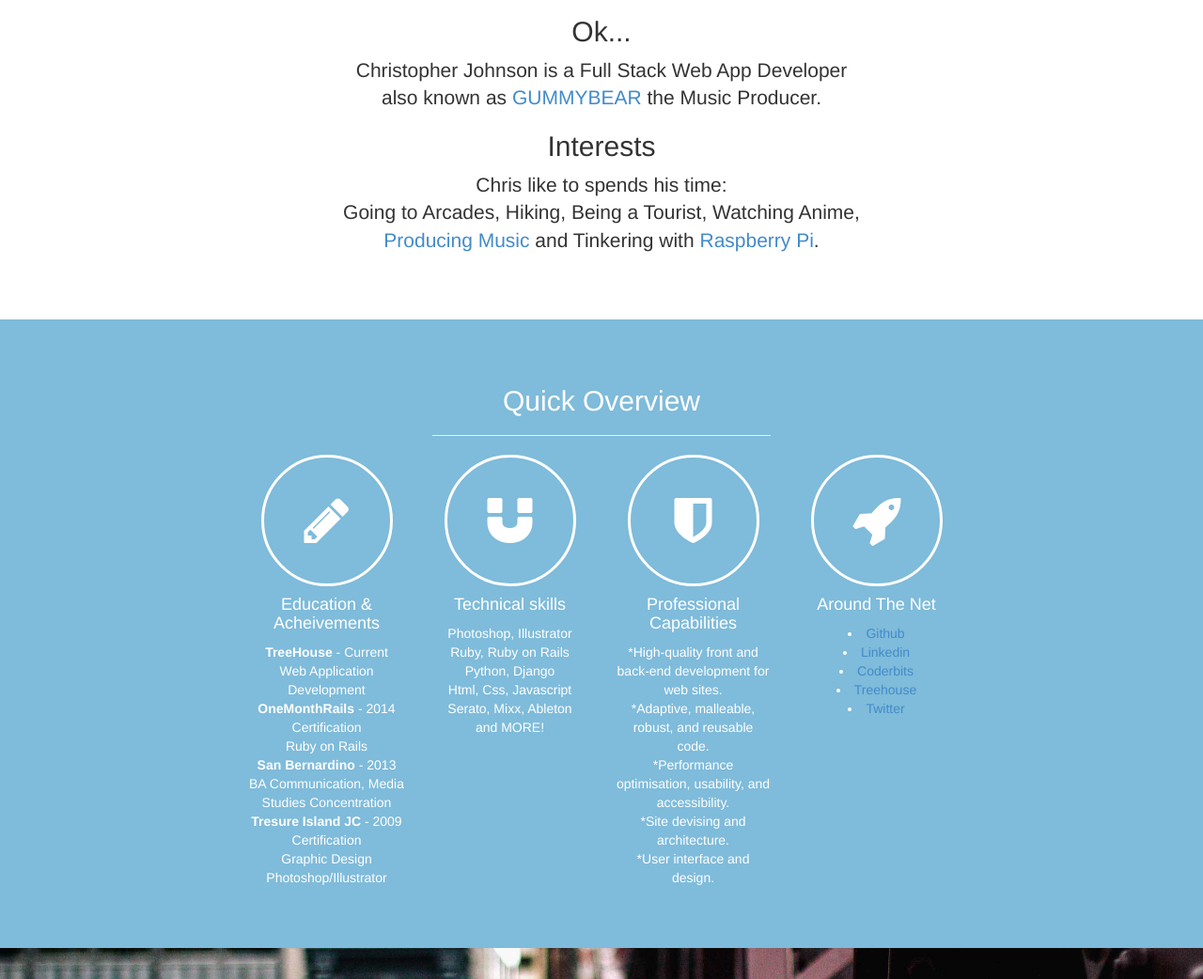
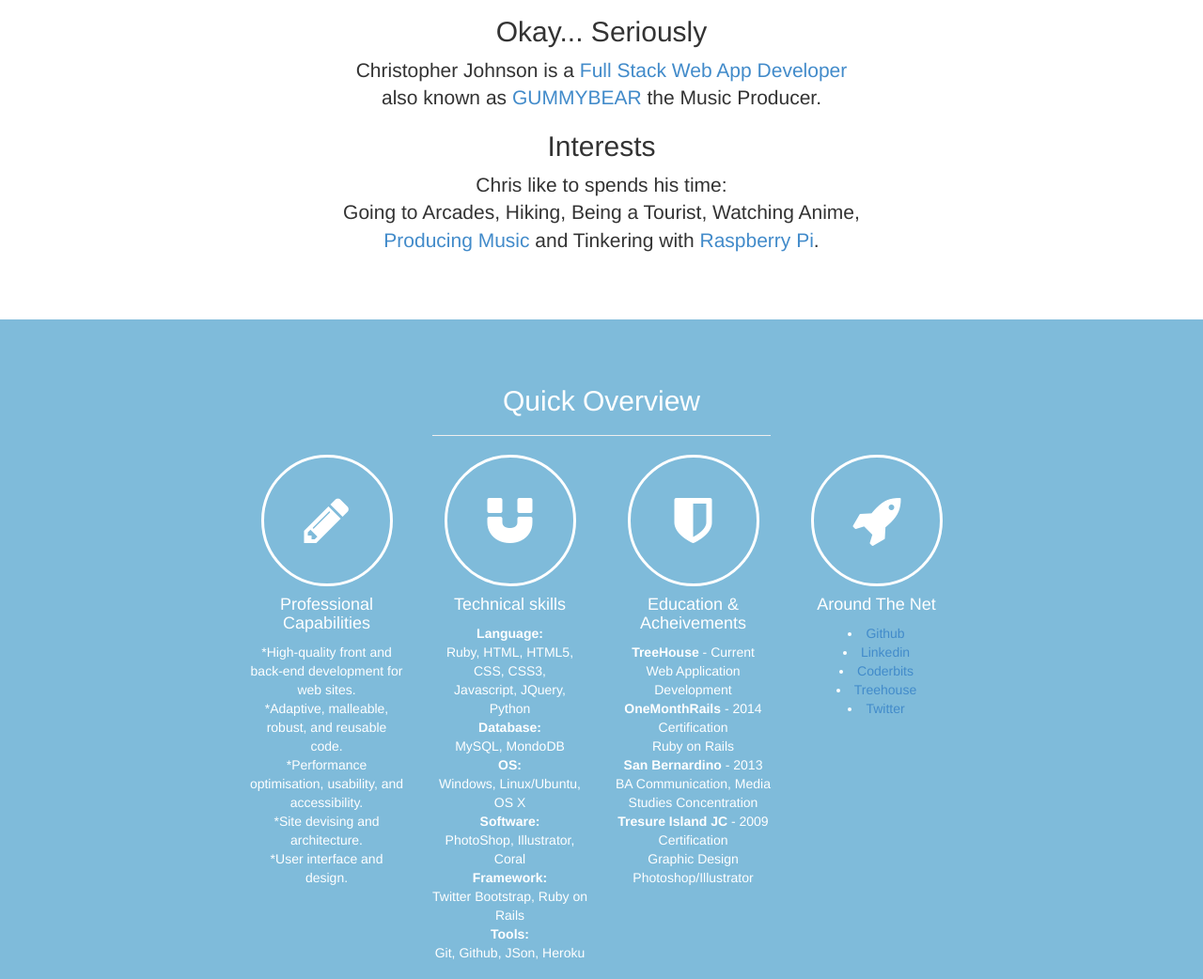
Before and after one commit to ChrisJohnson89/stylish-portfolio, a plain HTML site: page index.html in a window 1280 px wide. Shown: the part 1063-2105 px from the top of the page at 94% size. Drawn offline with Linux system fonts and the light colour scheme.

Commit message:
Add more buttons and funtionality

```diff
--- a/index.html
+++ b/index.html
@@ -38,6 +38,8 @@
           </li>
           <li><a href="#contact">Contact</a>
           </li>
+          <li><a href="img/resume.pdf">Resume</a>
+          </li>
       </ul>
   </div>
   <!-- /Side Menu -->
@@ -60,9 +62,9 @@
                   <h2>A little bit about Chris</h2>
                   <p class="lead">He's an upstanding citizen and friend of the community. Ultimate Fighting Championship contestant and Dungeon master, known for ruthlessly ripping up D&D character sheets without notice. He is the man who controls the black market on dragon pelts.
                   </p>
-                    <h2>Ok...</h2>
+                  <h2>Okay... Seriously</h2>
                    <p class="lead">
-                     Christopher Johnson is a Full Stack Web App Developer also known as <a href="https://soundcloud.com/gummy-bear">GUMMYBEAR</a> the Music Producer.
+                   Christopher Johnson is a <a href="#services">Full Stack Web App Developer</a> also known as <a href="https://soundcloud.com/gummy-bear">GUMMYBEAR</a> the Music Producer.
                    </p>
                   <h2>Interests</h2>
                   <p class="lead">
@@ -88,6 +90,37 @@
               <div class="col-md-2 col-md-offset-2 text-center">
                   <div class="service-item">
                      <i class="service-icon fa fa-pencil"></i>
+                     <h4>Professional Capabilities</h4>
+                     <p>*High-quality front and back-end development for web sites.<br>
+                      *Adaptive, malleable, robust, and reusable code.<br>
+                      *Performance optimisation, usability, and accessibility.<br>
+                      *Site devising and architecture.<br>
+                      *User interface and design.
+                     </p>
+                  </div>
+                </div>
+                <div class="col-md-2 text-center">
+                  <div class="service-item">
+                      <i class="service-icon fa fa-magnet"></i>
+                      <h4>Technical skills</h4>
+                        <p><b>Language:</b><br>
+                        Ruby, HTML, HTML5, CSS, CSS3,<br>
+                        Javascript, JQuery, Python<br>
+                        <b>Database:</b><br>
+                        MySQL, MondoDB<br>
+                        <b>OS:</b><br>
+                        Windows, Linux/Ubuntu, OS X<br>
+                        <b>Software:</b><br>
+                        PhotoShop, Illustrator, Coral<br>
+                        <b>Framework:</b><br>
+                        Twitter Bootstrap, Ruby on Rails<br>
+                        <b>Tools:</b><br>
+                        Git, Github, JSon, Heroku</p>
+                  </div>
+                </div>
+                <div class="col-md-2 text-center">
+                  <div class="service-item">
+                      <i class="service-icon fa fa-shield"></i>
                       <h4>Education & Acheivements</h4>
                       <p><b>TreeHouse</b> - Current<br>
                       Web Application Development
@@ -100,31 +133,6 @@
                       Certification<br>
                       Graphic Design
                       Photoshop/Illustrator<br></p>
-                    </div>
-                  </div>
-                  <div class="col-md-2 text-center">
-                    <div class="service-item">
-                        <i class="service-icon fa fa-magnet"></i>
-                        <h4>Technical skills</h4>
-                        <p>Photoshop, Illustrator<br>
-                        Ruby, Ruby on Rails<br>
-                        Python, Django<br>
-                        Html, Css, Javascript<br>
-                        Serato, Mixx, Ableton<br>
-                        and MORE!
-                        </p>
-                    </div>
-                  </div>
-                  <div class="col-md-2 text-center">
-                    <div class="service-item">
-                        <i class="service-icon fa fa-shield"></i>
-                        <h4>Professional Capabilities</h4>
-                        <p>*High-quality front and back-end development for web sites.<br>
-                        *Adaptive, malleable, robust, and reusable code.<br>
-                        *Performance optimisation, usability, and accessibility.<br>
-                        *Site devising and architecture.<br>
-                        *User interface and design.
-                       </p>
                   </div>
                 </div>
                 <div class="col-md-2 text-center">
@@ -211,8 +219,9 @@
           <div class="row">
               <div class="col-md-6 col-md-offset-3 text-center">
                   <h3>Currently Available for Design & Development Work</h3>
-                    <a href="mailto:code@iamchrisjohnson.com" class="btn btn-lg btn-default">Email Me!</a>
-                    <a href="tel:510-852-9645" class="btn btn-lg btn-primary">Call Me!</a>
+                  <a href="img/resume.pdf" class="btn btn-lg btn-default">Download Resume</a>
+                  <a href="mailto:code@iamchrisjohnson.com" class="btn btn-lg btn-default">Email Me</a>
+                  <a href="tel:510-852-9645" class="btn btn-lg btn-primary">Call Me</a>
               </div>
           </div>
       </div>
```
Also changed, not shown: untitled.html (added, +21 -0 lines), 1 other file. Lines whose indentation alone changed are shown as unchanged.
